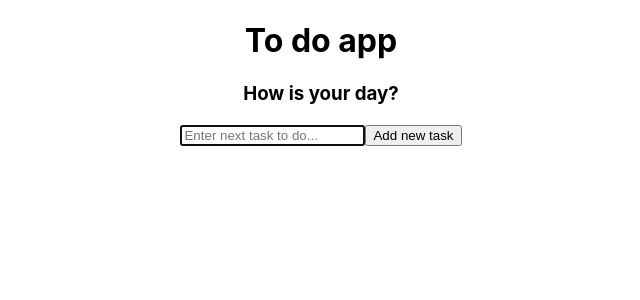
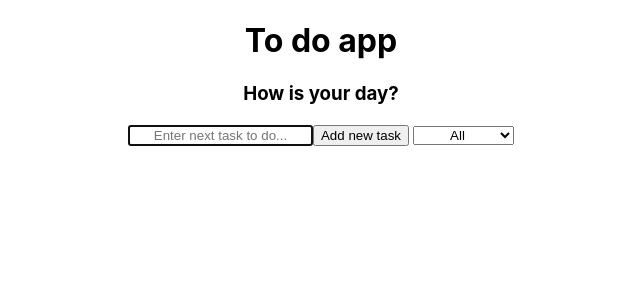
Before and after one commit to KacperGora/Todo-List, a React (Create React App) app: page / in a window 1280 px wide. Shown: the top 300 px of the page, without its empty margins (319-959 px from the left). Built offline with nearby package versions, Linux system fonts and the light colour scheme.

Commit message:
Added validation for input

```diff
--- a/src/App.css
+++ /dev/null
@@ -1,38 +0,0 @@
-.App {
-  text-align: center;
-}
-
-.App-logo {
-  height: 40vmin;
-  pointer-events: none;
-}
-
-@media (prefers-reduced-motion: no-preference) {
-  .App-logo {
-    animation: App-logo-spin infinite 20s linear;
-  }
-}
-
-.App-header {
-  background-color: #282c34;
-  min-height: 100vh;
-  display: flex;
-  flex-direction: column;
-  align-items: center;
-  justify-content: center;
-  font-size: calc(10px + 2vmin);
-  color: white;
-}
-
-.App-link {
-  color: #61dafb;
-}
-
-@keyframes App-logo-spin {
-  from {
-    transform: rotate(0deg);
-  }
-  to {
-    transform: rotate(360deg);
-  }
-}
--- a/src/App.js
+++ b/src/App.js
@@ -1,8 +1,9 @@
 import Header from "./components/Header";
-import "./App.css";
+import classes from './App.module.css'
 import InputForm from "./components/InputForm";
 import { useState } from "react";
 import TaskList from "./components/TaskList";
+import Filter from "./components/Filter";
 
 function App() {
   const [newTask, setNewTask] = useState("");
@@ -11,12 +12,16 @@ function App() {
   return (
     <div className="App">
       <Header />
+      <div className={classes.taskBar}>
+
         <InputForm
           taskList={taskList}
           setTaskList={setTaskList}
           setNewTask={setNewTask}
           newTask={newTask}
         />
+        <Filter />
+      </div>
       <TaskList setTaskList={setTaskList} taskList={taskList} />
     </div>
   );
--- /dev/null
+++ b/src/App.module.css
@@ -0,0 +1,9 @@
+*{
+text-align: center;
+}
+
+.taskBar{
+  display: flex;
+  justify-content: center;
+  gap: 4px;
+}
--- /dev/null
+++ b/src/components/Filter.js
@@ -0,0 +1,15 @@
+const Filter = () => {
+    const filterHandler = (e) =>
+    console.log(e.target.value);
+  return (
+    <div>
+      <select onChange={filterHandler}>
+        <option value="all">All</option>
+        <option value="completed">Completed</option>
+        <option value="uncompleted">Uncompleted</option>
+      </select>
+    </div>
+  );
+};
+
+export default Filter
--- a/src/components/InputForm.js
+++ b/src/components/InputForm.js
@@ -2,6 +2,9 @@ import React from "react";
 const InputForm = ({ setNewTask, newTask, taskList, setTaskList }) => {
   const submitHandler = (e) => {
     e.preventDefault();
+    if(newTask.trim()=== ''){
+      return
+    }
     setTaskList((prevState) => [
       ...prevState,
       { taskName: newTask, id: Math.random(), isCompleted: false },
--- a/src/components/TaskItem.js
+++ b/src/components/TaskItem.js
@@ -1,5 +1,6 @@
 import React from "react";
 import { useState } from "react";
+import classes from "./TaskItem.module.css";
 const TaskItem = ({ task, taskList, setTaskList }) => {
   const [isEditing, setIsEditing] = useState(false);
   const [updatedTask, setUpdatedTask] = useState("");
@@ -35,7 +36,7 @@ const TaskItem = ({ task, taskList, setTaskList }) => {
   };
 
   return (
-    <li>
+    <li className={task.isCompleted ? classes.complete : ""}>
       {task.taskName}
 
       {isEditing && (
--- a/src/components/TaskItem.module.css
+++ b/src/components/TaskItem.module.css
@@ -1,3 +1,4 @@
-.done {
-    text-decoration: dotted;
+.complete {
+    text-decoration: line-through;
+    color: rgb(134, 134, 134)
 }
```
Lines whose indentation alone changed are shown as unchanged.
